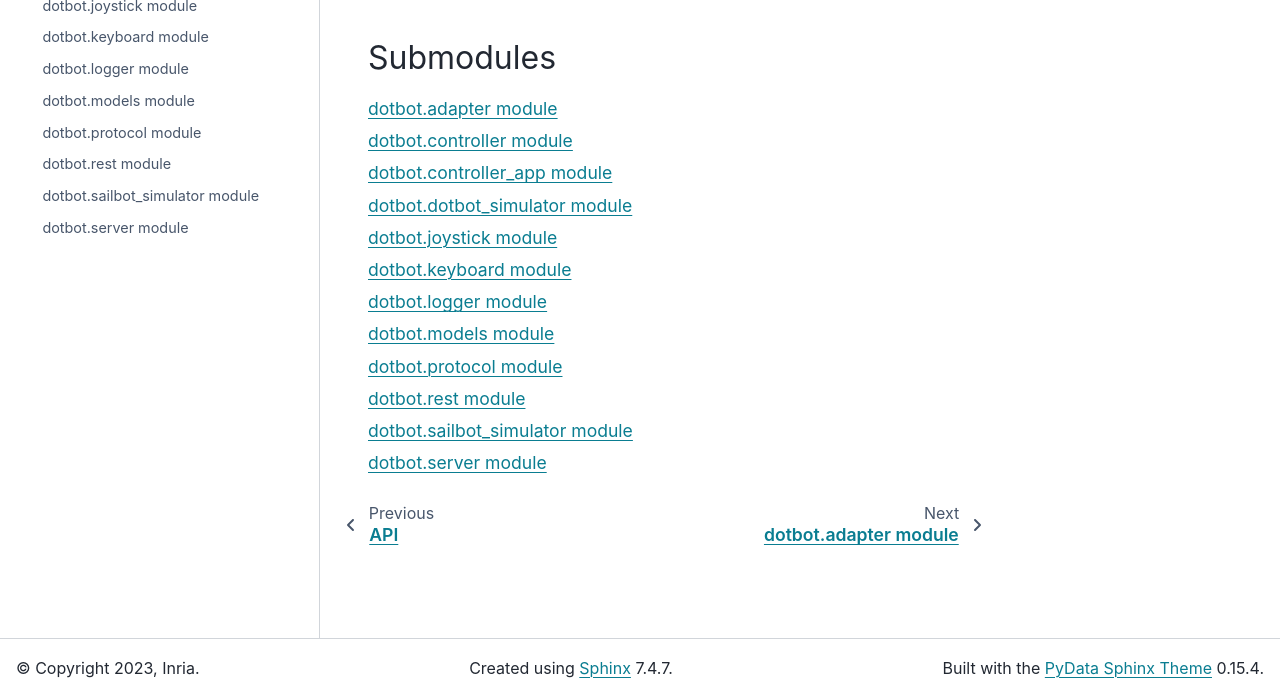
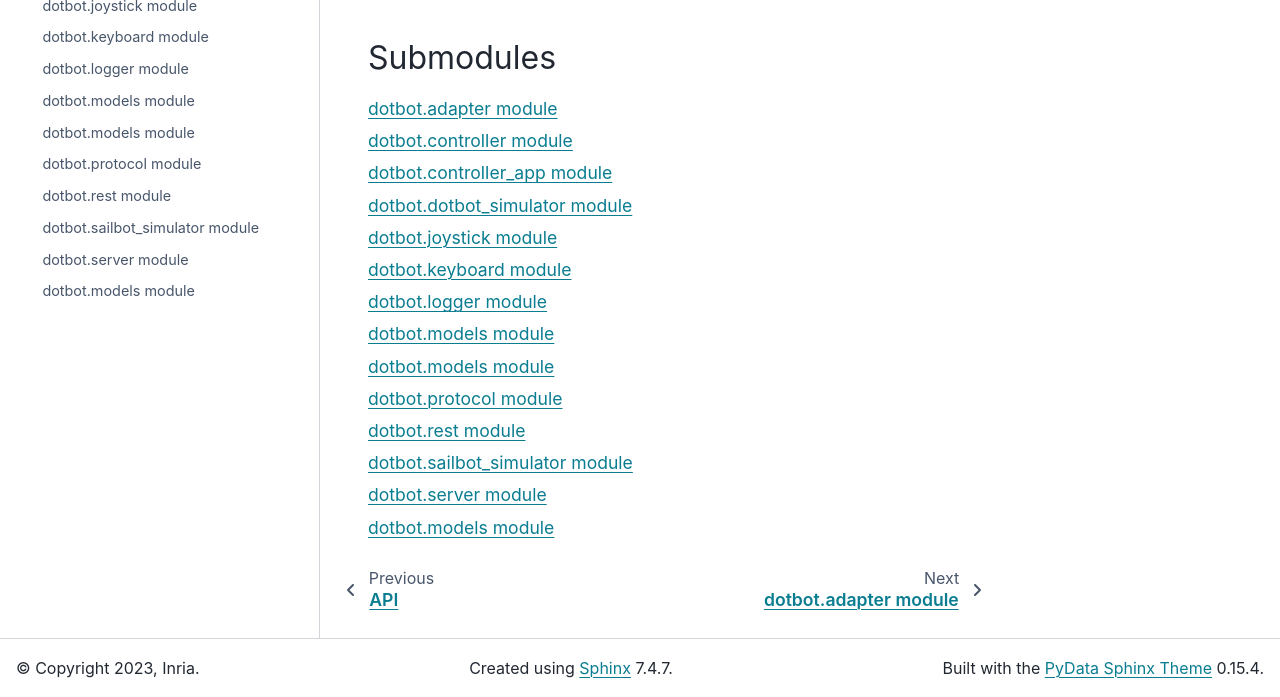
Before and after one commit to DotBots/PyDotBot, a Sphinx documentation site: the page built from doc/api/dotbot.rst, in a window 1280 px wide and 1010 px high, cut to the strip 313-1010 px from the top of the window. Built offline with Sphinx 7.4.7 and the PyData theme 0.15.4, drawn with Linux system fonts in a browser that asks for light colours.

Commit message:
fix: ci errors

```diff
--- /dev/null
+++ b/doc/api/dotbot.orca.rst
@@ -0,0 +1,7 @@
+dotbot.models module
+====================
+
+.. automodule:: dotbot.orca
+   :members:
+   :undoc-members:
+   :show-inheritance:
--- a/doc/api/dotbot.rst
+++ b/doc/api/dotbot.rst
@@ -20,7 +20,9 @@ Submodules
    dotbot.keyboard
    dotbot.logger
    dotbot.models
+   dotbot.orca
    dotbot.protocol
    dotbot.rest
    dotbot.sailbot_simulator
    dotbot.server
+   dotbot.vec2
--- /dev/null
+++ b/doc/api/dotbot.vec2.rst
@@ -0,0 +1,7 @@
+dotbot.models module
+====================
+
+.. automodule:: dotbot.vec2
+   :members:
+   :undoc-members:
+   :show-inheritance:
```
